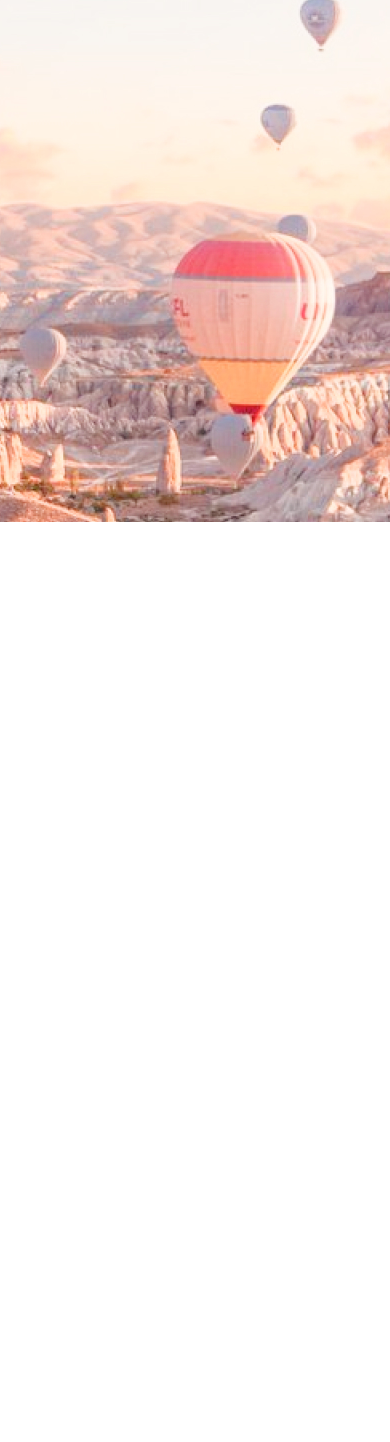
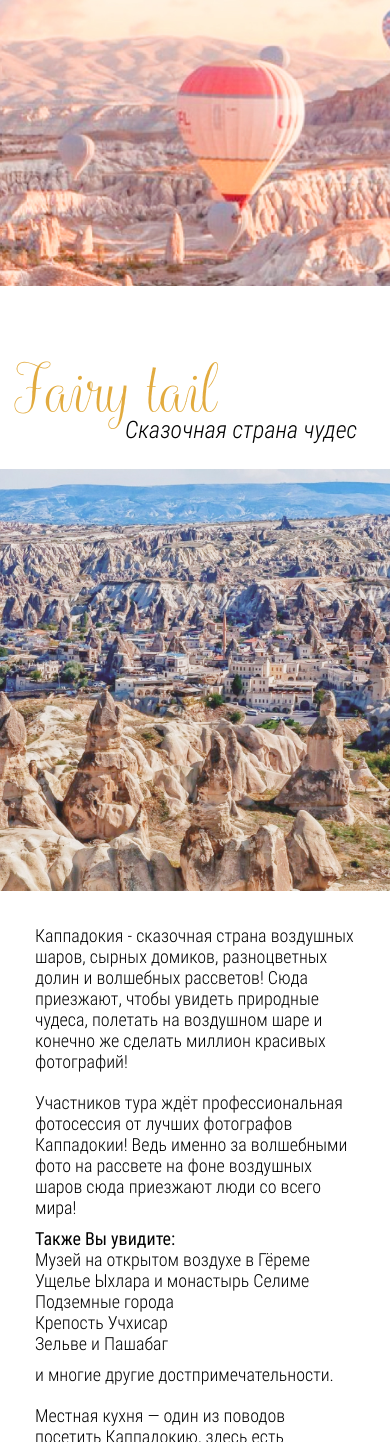
Before and after one commit to Lado923/kappadokia, a plain HTML site: page index.html in a window 390 px wide. Shown: the part 558-2000 px from the top of the page. Before the commit the page ends 1080 px from the top, so only its background shows below. Drawn offline with Linux system fonts and the light colour scheme; some packages are replaced by stand-ins of ours; a script that the page names is missing; files whose address does not match are found by name.

Commit message:
doc: fix adaptive for header

```diff
--- a/css/style.css
+++ b/css/style.css
@@ -488,6 +488,31 @@ top: -5px;
     }
 }
 
+@media (max-width: 990px){
+.page-section{
+    margin: 100px 0;
+}
+
+.fairy-tail__container,
+.our-trip__container{
+    position: static;
+}
+
+.fairy-tail__slider {
+    width: 100%;
+}
+
+.fairy-tail__body {
+    padding: 20px;
+    width: 100%;
+    margin-left: 0;
+}
+.header{
+    height: 100vh;
+}
+
+}
+
 @media (max-width: 840px){
     .header__title {
         padding-top: 189px;
@@ -532,6 +557,28 @@ top: -5px;
         margin-top: -95px;
         margin-right: 39px;
     }
+
+    .slider-btn {
+        display: none;
+    }
+
+    .page-section{
+        margin: 50px 0;
+    }
+
+    .title {
+        margin-bottom: 25px;
+        font-size: 60px;
+        line-height: 110px;
+    }
+    .fairy-tail__title span {
+        margin-left: 110px;
+    }
+
+    .fairy-tail__item img{
+        height: 50vh;
+        object-fit: cover;
+    }
 }
 
 @media (max-width: 520px){
@@ -547,6 +594,11 @@ top: -5px;
         margin-top: -93px;
         margin-right: 15px;
     }
+
+    .menu__list-item + .menu__list-item{
+        margin-left: 15px;
+    }
+
 }
 
 
--- a/index.html
+++ b/index.html
@@ -39,7 +39,7 @@
             </h1>
         </div>
     </header>
-    <!-- <section class="fairy-tail page-section">
+     <section class="fairy-tail page-section">
         <div class="container">
             <h3 class="fairy-tail__title title">
                 Fairy tail
@@ -86,7 +86,7 @@
             </div>
         </div>
     </section>
-    <section class="our-trip page-section">
+   <!-- <section class="our-trip page-section">
         <div class="our-trip__inner">
             <div class="our-trip__content">
                 <div class="our-trip__container">
@@ -347,13 +347,14 @@
     </footer>
 
 
+-->
     <script src="js/main.js"></script>
     <script src="lightgalleryPlugin/js/lightgallery.min.js"></script>
 
     <script>
         lightGallery(document.getElementById('lightgallery'));
     </script>
- -->
+
 
 
 </body>
```
